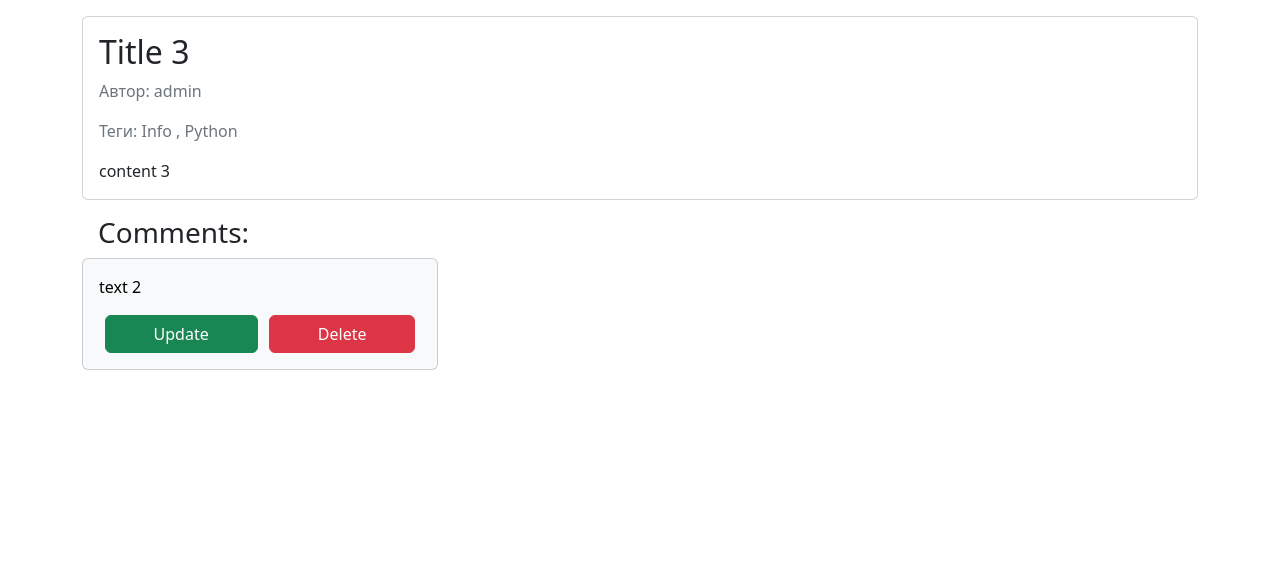
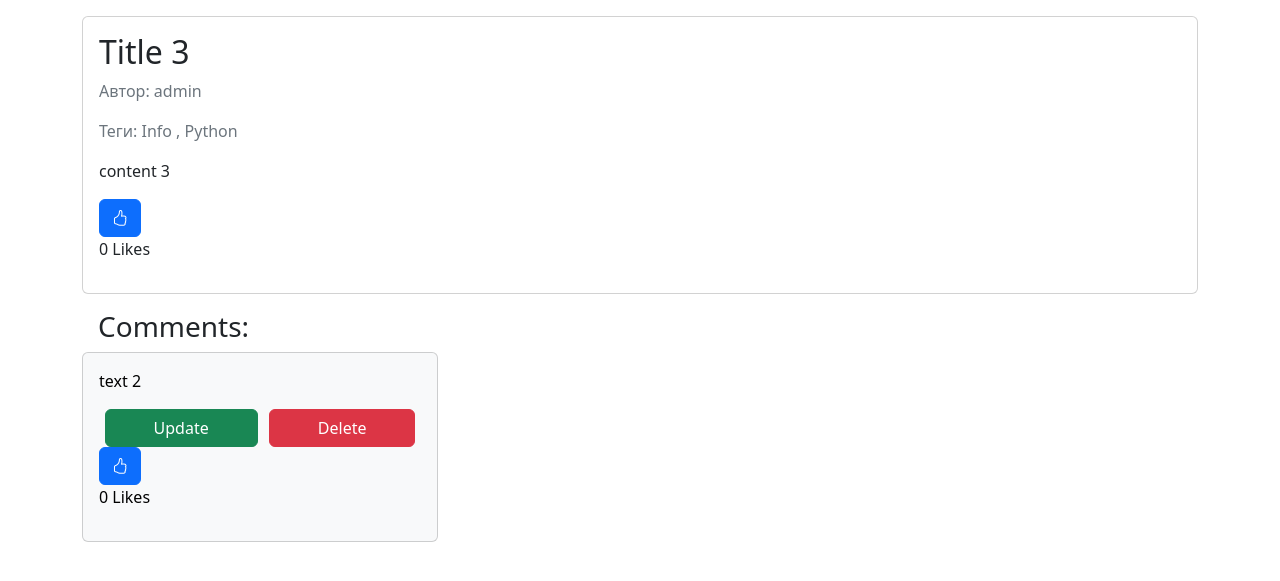
Before and after one commit to Bandeguras/django_blog, a Django app: page /article/3/ in a window 1280 px wide. Shown: the part 56-637 px from the top of the page. Run offline with Django 4.2, Linux system fonts and the light colour scheme; a user stored in the database is signed in; data comes from the database, SQL or seed files in the repository; tables that the repository leaves empty hold one stand-in row (values such as "Sample post").

Commit message:
LIKE FOR COMMENT

```diff
--- a/source/webapp/models.py
+++ b/source/webapp/models.py
@@ -52,3 +52,6 @@ class Comment(models.Model):
 
     def __str__(self):
         return f'{self.pk}. {self.text[:20]}'
+
+    def get_like_count(self):
+        return self.like.count()
--- a/source/webapp/static/js/main.js
+++ b/source/webapp/static/js/main.js
@@ -4,7 +4,7 @@
         let response = await fetch(url);
         let index_text = await response.json();
         let count = document.getElementById('value'+index_text.pk)
-        count.innerText = index_text.like
+        count.innerText = index_text.like + " Likes"
         let icon = document.getElementById('icon'+index_text.pk)
 
         if(index_text.result ===0){
--- a/source/webapp/templates/article/article_view.html
+++ b/source/webapp/templates/article/article_view.html
@@ -33,7 +33,21 @@
                 {{ tag.name }} {% if  not forloop.last %},{% endif %}
             {% endfor %}</p>
             <p class="card-text">{{ article.content }}</p>
+        <div>
+        {% if request.user.is_authenticated %}
+        <button type="button" class="btn btn-primary"id="button" data-index-link="{% url 'webapp:article_like' article.pk %}">
+        {% if request.user in article.like.all %}
+            <span id="icon{{ article.pk }}"><i class="bi bi-hand-thumbs-up-fill"></i></span>
+        {% else %}
+            <span id="icon{{ article.pk }}"><i class="bi bi-hand-thumbs-up"></i></span>
+        {% endif %}
+        </button>
+        {% endif %}
+
+        <p id="value{{ article.pk }}">{{ article.like.all.count }} Likes</p>
+    </div>
         </div>
+
     </div>
     <h3 class="ms-3">Comments:</h3>
     <div class="row">
@@ -54,6 +68,21 @@
                                    class="btn btn-danger px-5">Delete</a>
                             {% endif %}
                         </div>
+
+                        <div>
+                        {% if request.user.is_authenticated %}
+                        <button type="button" class="btn btn-primary"id="button" data-index-link="{% url 'webapp:comment_like' comment.pk %}">
+                        {% if request.user in comment.like.all %}
+                            <span id="icon{{ comment.pk }}"><i class="bi bi-hand-thumbs-up-fill"></i></span>
+                        {% else %}
+                            <span id="icon{{ comment.pk }}"><i class="bi bi-hand-thumbs-up"></i></span>
+                        {% endif %}
+                        </button>
+                        {% endif %}
+                        <p id="value{{ comment.pk }}">{{ comment.like.all.count }} Likes </p>
+                        </div>
+
+
                     </div>
                 </div>
             </div>
--- a/source/webapp/templates/partial/article_list_partial.html
+++ b/source/webapp/templates/partial/article_list_partial.html
@@ -11,6 +11,7 @@
                         {% endfor %}</p>
                         <a href="{{ article.get_absolute_url }}" class="btn btn-primary">Подробнее...</a>
                         <div>
+                        {% if request.user.is_authenticated %}
                         <button type="button" class="btn btn-primary"id="button" data-index-link="{% url 'webapp:article_like' article.pk %}">
                         {% if request.user in article.like.all %}
                             <span id="icon{{ article.pk }}"><i class="bi bi-hand-thumbs-up-fill"></i></span>
@@ -18,7 +19,9 @@
                             <span id="icon{{ article.pk }}"><i class="bi bi-hand-thumbs-up"></i></span>
                         {% endif %}
                         </button>
-                        <p id="value{{ article.pk }}">{{ article.like.all.count }}</p>
+                        {% endif %}
+
+                        <p id="value{{ article.pk }}">{{ article.like.all.count }} Likes</p>
                         </div>
                     </div>
                 </div>
--- a/source/webapp/urls.py
+++ b/source/webapp/urls.py
@@ -1,12 +1,14 @@
 from django.urls import path
 from webapp.views import IndexViews, ArticleCreateView, ArticleView, MyRedirectView, ArticleUpdateView, \
-    ArticleDeleteView, ArticleCommentCreateView, CommentUpdateView, CommentDeleteView, ArticleLikes
+    ArticleDeleteView, ArticleCommentCreateView, CommentUpdateView, CommentDeleteView, ArticleLikes, CommentLikes
 
 app_name = 'webapp'
 
 urlpatterns = [
     path('', IndexViews.as_view(), name='index'),
     path('article/like/<int:pk>', ArticleLikes.as_view(), name='article_like'),
+    path('comment/like/<int:pk>', CommentLikes.as_view(), name='comment_like'),
+
     path('article/<int:pk>/', ArticleView.as_view(), name='article_view'),
     path('article/<int:pk>/comment/add/', ArticleCommentCreateView.as_view(), name='article_comment_add'),
     path('articles/add/', ArticleCreateView.as_view(), name='article_add'),
--- a/source/webapp/views/article_views.py
+++ b/source/webapp/views/article_views.py
@@ -10,7 +10,7 @@ from django.http import JsonResponse
 from django.views.generic import RedirectView, ListView, DetailView, CreateView, UpdateView, DeleteView, View
 
 
-class ArticleLikes(View):
+class ArticleLikes(LoginRequiredMixin, View):
     def get(self, request, *args, **kwargs):
         article = get_object_or_404(Article, pk=self.kwargs.get('pk'))
         result = 0
@@ -99,7 +99,6 @@ class ArticleCreateView(LoginRequiredMixin, CreateView):
     #     return super().dispatch( request, *args, **kwargs)
 
 
-
 class ArticleUpdateView(PermissionRequiredMixin, UpdateView):
     template_name = "article/article_update.html"
     form_class = ArticleForm
```
Also changed, not shown: source/webapp/views/comment_views.py (+24 -1 lines).
